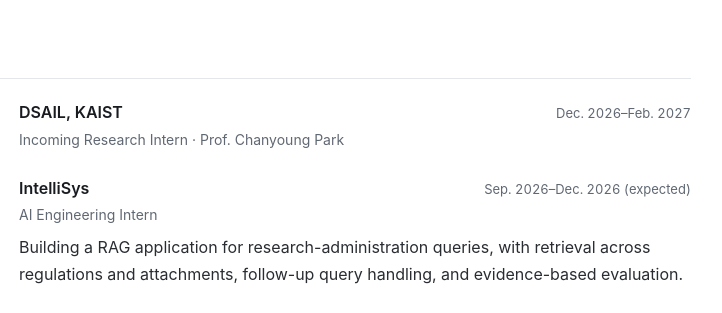
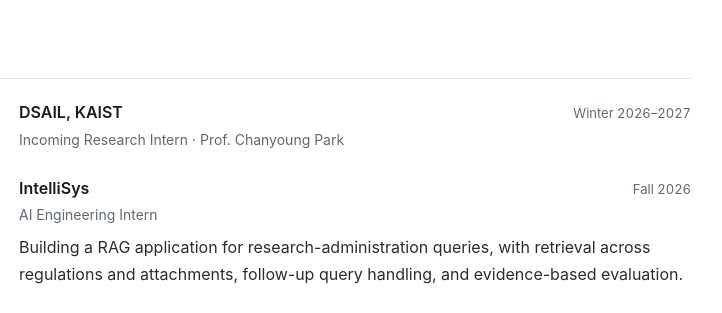
Before and after one commit to saturdayynightlive/saturdayynightlive.github.io, a plain HTML site: page index.html in a window 1280 px wide. Shown: the part 367-680 px from the top of the page, 349-1071 px from the left. Drawn offline with Linux system fonts and the light colour scheme.

Commit message:
Express activities by academic term

```diff
--- a/index.html
+++ b/index.html
@@ -35,14 +35,14 @@
       <article class="entry affiliation-entry">
         <a class="entry-mark" href="https://dsail.kaist.ac.kr/"><img src="assets/dsail-logo.png" alt="DSAIL"></a>
         <div class="entry-body">
-          <div class="entry-heading"><h3>DSAIL, KAIST</h3><span class="date">Dec. 2026–Feb. 2027</span></div>
+          <div class="entry-heading"><h3>DSAIL, KAIST</h3><span class="date">Winter 2026–2027</span></div>
           <p class="entry-role">Incoming Research Intern · Prof. Chanyoung Park</p>
         </div>
       </article>
       <article class="entry affiliation-entry">
         <a class="entry-mark" href="http://intellisys.co.kr/"><img class="intellisys-logo" src="assets/intellisys-logo.png" alt="IntelliSys"></a>
         <div class="entry-body">
-          <div class="entry-heading"><h3>IntelliSys</h3><span class="date">Sep. 2026–Dec. 2026 (expected)</span></div>
+          <div class="entry-heading"><h3>IntelliSys</h3><span class="date">Fall 2026</span></div>
           <p class="entry-role">AI Engineering Intern</p>
           <p>Building a RAG application for research-administration queries, with retrieval across regulations and attachments, follow-up query handling, and evidence-based evaluation.</p>
         </div>
@@ -54,7 +54,7 @@
       <article class="entry affiliation-entry">
         <a class="entry-mark" href="projects/simply5x5.html"><img class="project-icon" src="assets/simply5x5-icon.jpg" width="64" height="64" alt="Simply5x5 app icon"></a>
         <div class="entry-body">
-          <div class="entry-heading"><h3><a href="projects/simply5x5.html">Simply5x5</a></h3><span class="date">Sep. 2025–present</span></div>
+          <div class="entry-heading"><h3><a href="projects/simply5x5.html">Simply5x5</a></h3><span class="date">Fall 2025–present</span></div>
           <p>An iOS strength-training app I built and released on the App Store. Supports workout logging, automatic weight progression, and HealthKit integration.</p>
           <p>Selected for SNU's Spring 2026 Computer Programming Extra Project showcase.</p>
           <p class="links"><a href="projects/simply5x5.html">Project details</a><a href="https://apps.apple.com/us/app/simply5x5/id6752772279">App Store</a></p>
```
Also changed, not shown: 2 other files.
